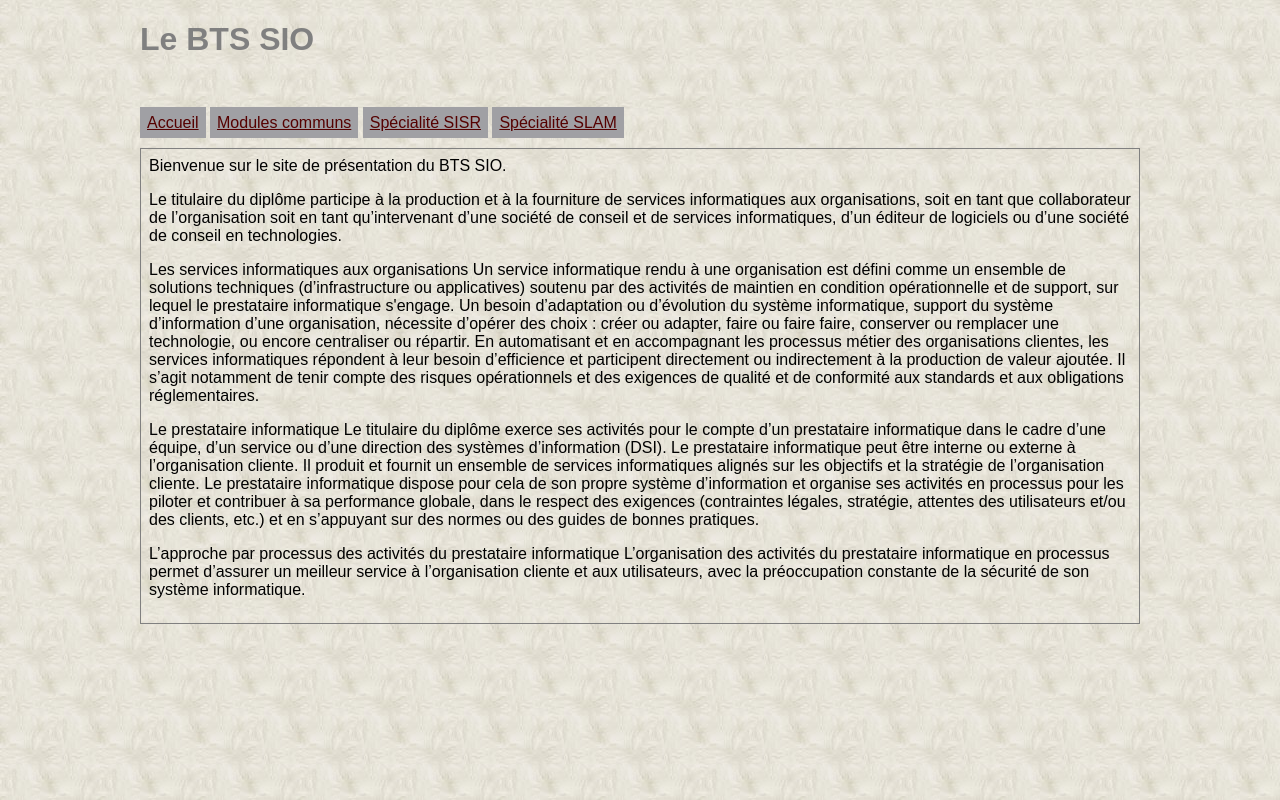
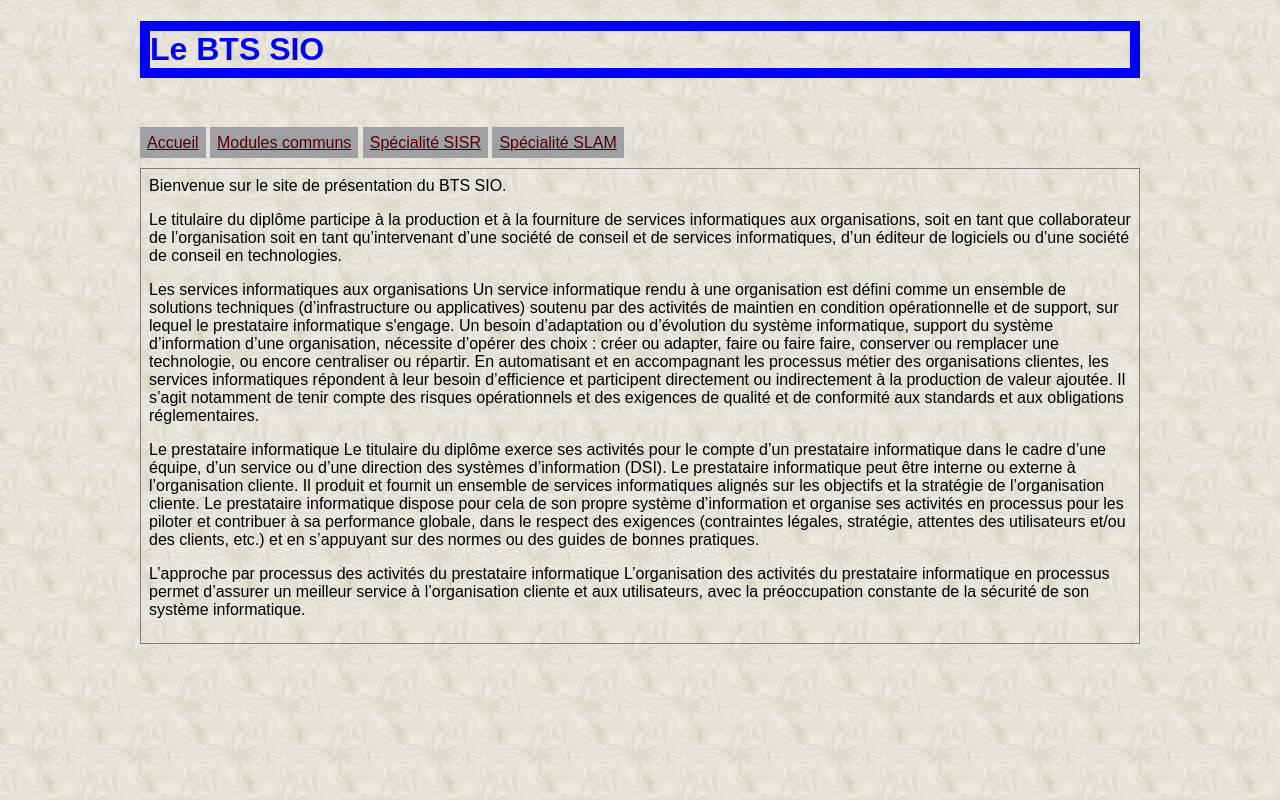
Before and after one commit to SDallier/TP_GRP6, a plain HTML site: page index.html in a window 1280 px wide. Drawn offline with Linux system fonts and the light colour scheme.

Commit message:
Version 1.2

```diff
--- a/index.html
+++ b/index.html
@@ -7,7 +7,10 @@
 </head>
 
 <body>
-<h1>Le BTS SIO</h1>
+
+<h1> Le BTS SIO</h1>
+
+  </div>
 <br />
 <p>
   <a href="index.html">Accueil</a>
--- a/style.css
+++ b/style.css
@@ -11,7 +11,9 @@ body
 }
 h1
 {
-	color:#808080;
+  border-width: 10px;
+    border-style: solid;
+    color:blue;
 }
 h2
 {
```
